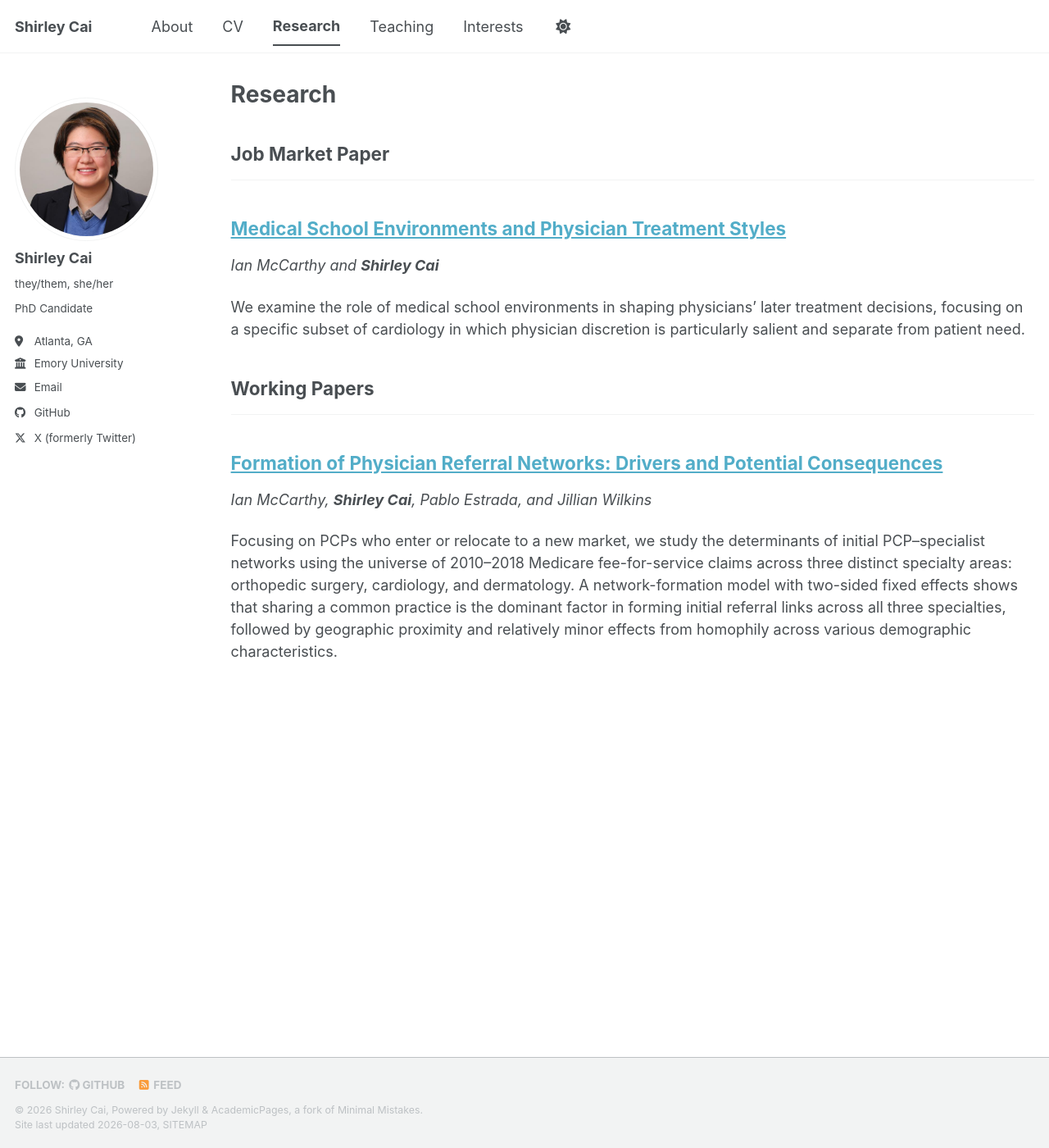
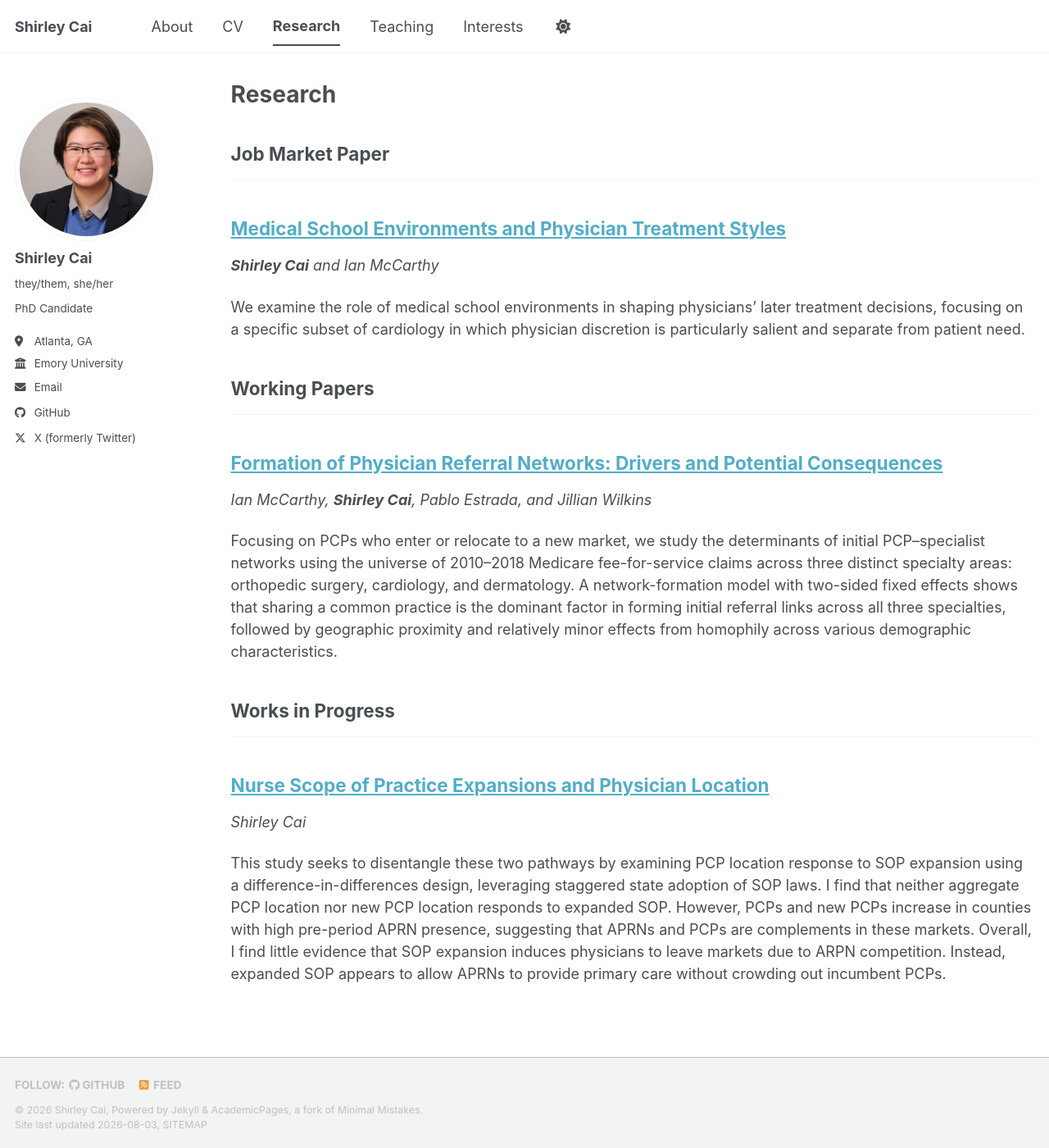
Before and after one commit to scai5/scai5.github.io, a Jekyll site: the page built from _pages/publications.html, in a window 1280 px wide and 1400 px high. Shown: the whole window at 82% size. Built offline with Jekyll 4.4.1, drawn with Linux system fonts in a browser that asks for light colours; a script bundle is joined from its source files by our own code; library files that are not in the unit come from our copies.

Commit message:
Added SOP and edited CV

```diff
--- a/_config.yml
+++ b/_config.yml
@@ -86,10 +86,12 @@ author:
 publication_category:
   jobmarketpaper:
     title: 'Job Market Paper'
+  manuscripts:
+    title: 'Journal Articles'
   working:
     title: 'Working Papers'
-  manuscripts:
-    title: 'Journal Articles'
+  progress:
+    title: 'Works in Progress'
 
 # Site Settings
 teaser                   :  # filename of teaser fallback teaser image placed in /images/ for social media previews
--- /dev/null
+++ b/_publications/2026-08-03-physician-location-sop.md
@@ -0,0 +1,15 @@
+---
+title: "Nurse Scope of Practice Expansions and Physician Location"
+collection: publications
+category: progress
+permalink: /publication/physician-location-sop
+authors: Shirley Cai
+excerpt: 'This study seeks to disentangle these two pathways by examining PCP location response to SOP expansion using a difference-in-differences design, leveraging staggered state adoption of SOP laws. I find that neither aggregate PCP location nor new PCP location responds to expanded SOP. However, PCPs and new PCPs increase in counties with high pre-period APRN presence, suggesting that APRNs and PCPs are complements in these markets. Overall, I find little evidence that SOP expansion induces physicians to leave markets due to ARPN competition. Instead, expanded SOP appears to allow APRNs to provide primary care without crowding out incumbent PCPs.'
+date: 2026-08-03
+venue:
+slidesurl:
+paperurl:
+bibtexurl:
+citation:
+---
+More than half of US states have expanded nurse scope of practice (SOP), allowing advanced practice registered nurses (APRNs) to provide primary care without physician supervision. Physician groups have lobbied against SOP laws, but harm to physicians depends on whether ARPNs are substitutes or complements to primary care physicians (PCPs). If they are substitutes, expanded SOP can harm PCPs by introducing competition. If they are complements, expanded SOP can benefit PCPs through division of patient load. This study seeks to disentangle these two pathways by examining PCP location response to SOP expansion using a difference-in-differences design, leveraging staggered state adoption of SOP laws. I find that neither aggregate PCP location nor new PCP location responds to expanded SOP. However, PCPs and new PCPs increase in counties with high pre-period APRN presence, suggesting that APRNs and PCPs are complements in these markets. Overall, I find little evidence that SOP expansion induces physicians to leave markets due to ARPN competition. Instead, expanded SOP appears to allow APRNs to provide primary care without crowding out incumbent PCPs.
```
Also changed, not shown: _publications/2026-05-10-physician-variation.md (+1 -1 lines), 1 other file.
